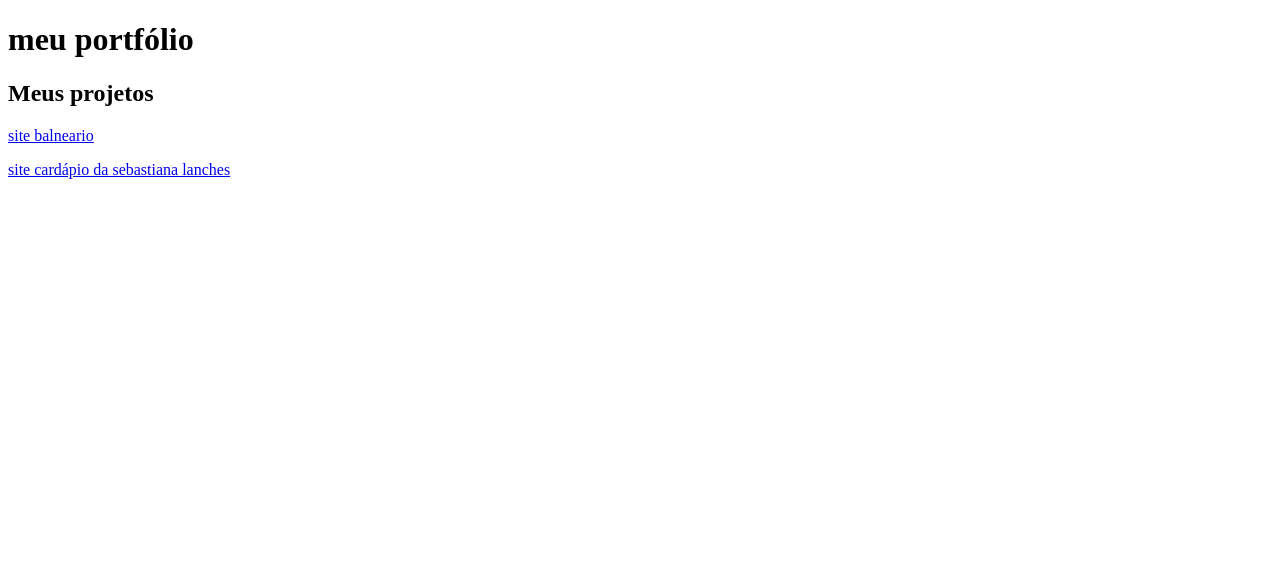
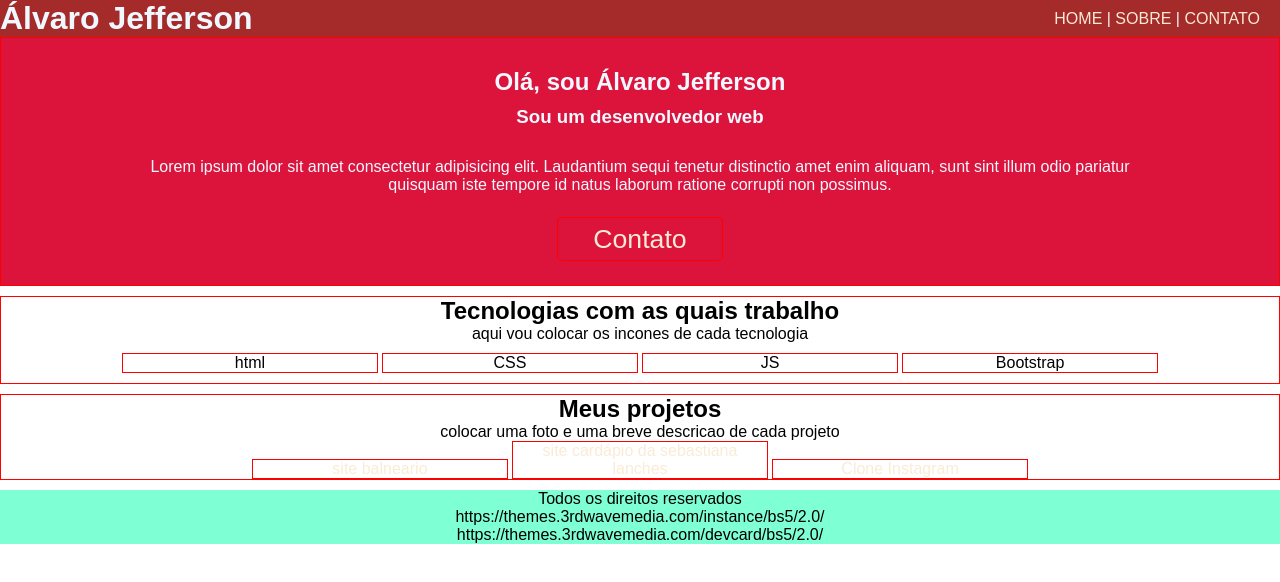
Before and after one commit to alvjeff/alvarojeffportfolio, a plain HTML site: page index.html in a window 1280 px wide. Drawn offline with Linux system fonts and the light colour scheme.

Commit message:
cabecalho da pagina inicial pronto

```diff
--- a/index.html
+++ b/index.html
@@ -5,20 +5,115 @@
     <meta http-equiv="X-UA-Compatible" content="IE=edge">
     <meta name="viewport" content="width=device-width, initial-scale=1.0">
     <title>Meu porfólio</title>
+
+    <link rel="stylesheet" href="style.css">
 </head>
 <body>
-    <h1>meu portfólio</h1>
+    <!--cabeçalho-->
+    <header>
+        <div class="logo">
+            <h1>Álvaro Jefferson</h1>
+        </div>
+
+        <nav class="menu">
+            <ul>
+                <li>
+                    <a href="">HOME</a> |
+                </li>
+                <li>
+                    <a href="">SOBRE</a> |
+                </li>
+                <li>
+                    <a href="">CONTATO</a>
+                </li>
+            </ul>
+
+        </nav>
+        <div class="clear"></div>
+    </header>
+
+    <!--secao principal-->
+    <section>
+        <div class="container">
+
+            <div class="sobre">
+                <div>
+                    <h2>Olá, sou Álvaro Jefferson </h2>
+                    <h3>Sou um desenvolvedor web</h3>
+                    <p>
+                        Lorem ipsum dolor sit amet consectetur adipisicing elit. Laudantium sequi tenetur distinctio amet enim aliquam, sunt sint illum odio pariatur quisquam iste tempore id natus laborum ratione corrupti non possimus.
+                    </p>
+
+                    <a href="">
+                        Contato
+                    </a>
+                    </div>
+
+            </div><!--sobre-->
+
+            <div class="tecnologias">
+                <h2>Tecnologias com as quais trabalho</h2>
+                <p>aqui vou colocar os incones de cada tecnologia</p>
+                <div class="quadro-tecnologias">
+                    <div class="item-tec">
+                        <p>html</p>
+                    </div>
+                    <div class="item-tec">
+                        <p>CSS</p>
+                    </div>
+                    <div class="item-tec">
+                        <p>JS</p>
+                    </div>
+                    <div class="item-tec">
+                        <p>Bootstrap</p>
+                    </div>
+
+                </div><!--quadro-tecnologias-->
+
+            </div><!--tecnologias-->
+
+            <div class="projetos">
                 <h2>Meus projetos</h2>
+                <p>colocar uma foto e uma breve descricao de cada projeto</p>
+                <div class="quadro-projetos">
+                    <div class="item-proj">
                         <p>
                             <a href="/site_balneario/index.html">
                             site balneario
                             </a>
                         </p>
+                    </div>
+                    <div class="item-proj">
                         <p>
                             <a href="https://sebastianalanches.w3spaces.com/">
                             site cardápio da sebastiana lanches
                             </a>
                         </p>
+                    </div>
+                    <div class="item-proj">
+                        <p>
+                            <a href="http://cloneinstagram.42web.io/?i=1">
+                                Clone Instagram
+                            </a>
+                        </p>
+                    </div>
+                </div>
+
+
+            </div><!--projetos-->
+
+        </div><!--container-->
+    </section>
+
+    <footer>
+        Todos os direitos reservados
+        <p>
+            https://themes.3rdwavemedia.com/instance/bs5/2.0/
+        </p>
+        <p>
+            https://themes.3rdwavemedia.com/devcard/bs5/2.0/
+        </p>
+    </footer>
 
 </body>
 </html>
--- /dev/null
+++ b/style.css
@@ -0,0 +1,108 @@
+*{
+    margin: 0;
+    padding: 0;
+    box-sizing: border-box;
+    font-family: Arial, Helvetica, sans-serif;
+}
+
+.clear{
+    clear: both;
+}
+
+/*estilizacao cabeçalho*/
+header{
+    background-color:brown;
+}
+
+.menu{
+    float: right;
+    margin-right: 20px;
+    color: aliceblue;
+}
+.logo{
+    float: left;
+    color: aliceblue;
+}
+li{
+    display: inline-block;
+    list-style: none;
+    margin-top: 10px;
+
+}
+a{
+    text-decoration: none;
+    color: antiquewhite;
+}
+.menu a:hover{
+    text-decoration: underline;
+}
+
+
+/*div.sobre*/
+.sobre{
+    border: 1px solid red;
+    background-color:crimson;
+    margin: 0 auto;
+    text-align: center;
+    /* width: 80%; */
+    color: aliceblue;
+
+}
+.sobre div{
+    width: 80%;
+    margin: 30px auto;
+}
+.sobre h2{
+    margin: 10px auto;
+    text-align: center;
+}
+
+.sobre p{
+    margin: 30px auto;
+}
+.sobre a{
+    margin: 10px auto;
+    border: 1px solid red;
+    padding: 6px 35px;
+    font-size: 20pt;
+    border-radius: 5px;
+
+}
+.sobre a:hover{
+    background-color: coral;
+    transition: 1s;
+}
+
+/*div.tecnologias*/
+.tecnologias{
+    margin: 10px auto;
+    border: 1px solid red;
+    text-align: center;
+
+}
+.item-tec{
+    border: 1px solid red;
+    display: inline-block;
+    width: 20%;
+    margin: 10px auto;
+    text-align: center;
+}
+
+/*div.projetos*/
+.projetos{
+    border: 1px solid red;
+    margin: 10px auto;
+    text-align: center;
+}
+.item-proj{
+    display: inline-block;
+    border: 1px solid red;
+    width: 20%;
+}
+
+/*rodapé*/
+footer{
+    background-color: aquamarine;
+    border: 20px auto;
+    text-align: center;
+}
```
Lines whose indentation alone changed are shown as unchanged.
